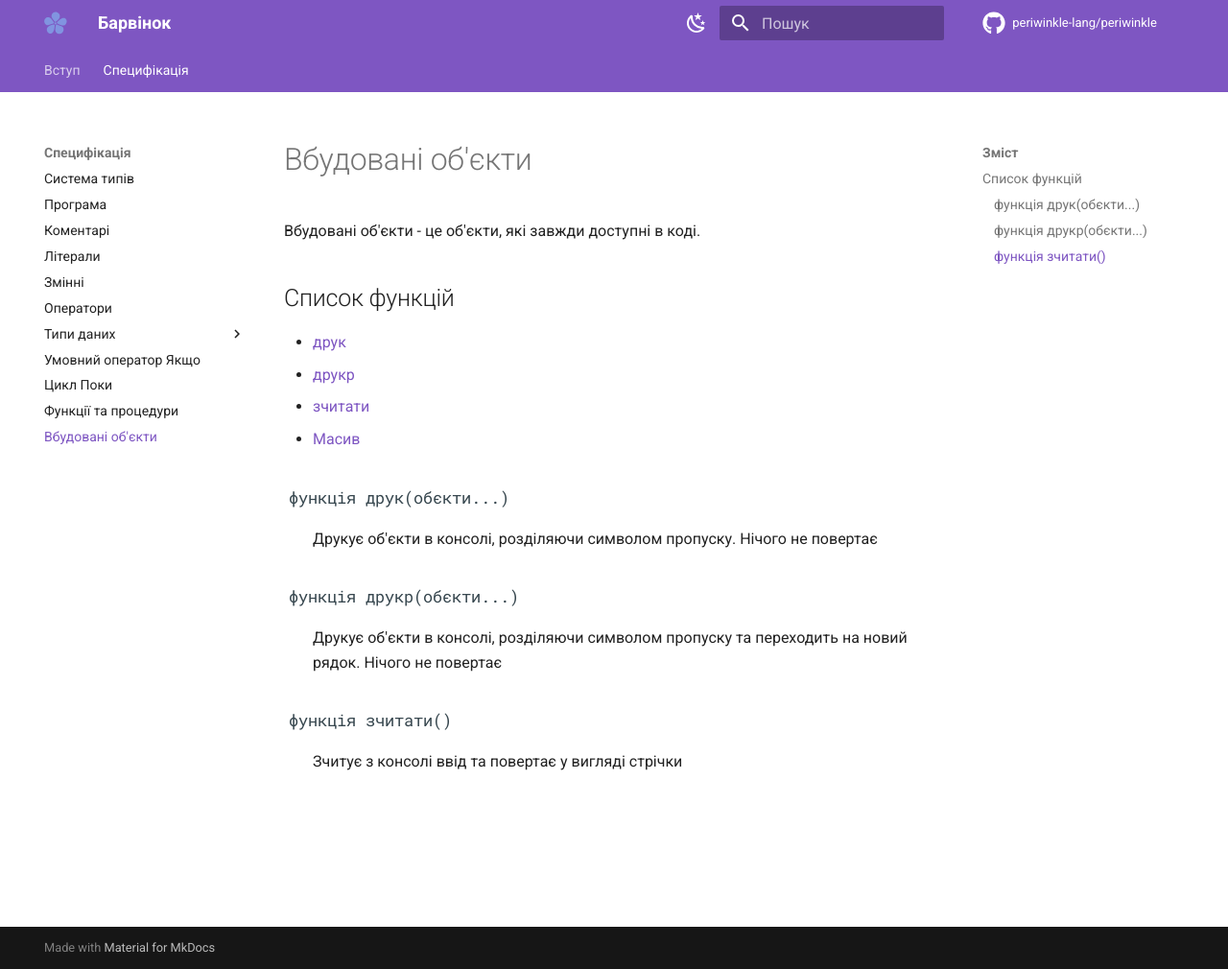
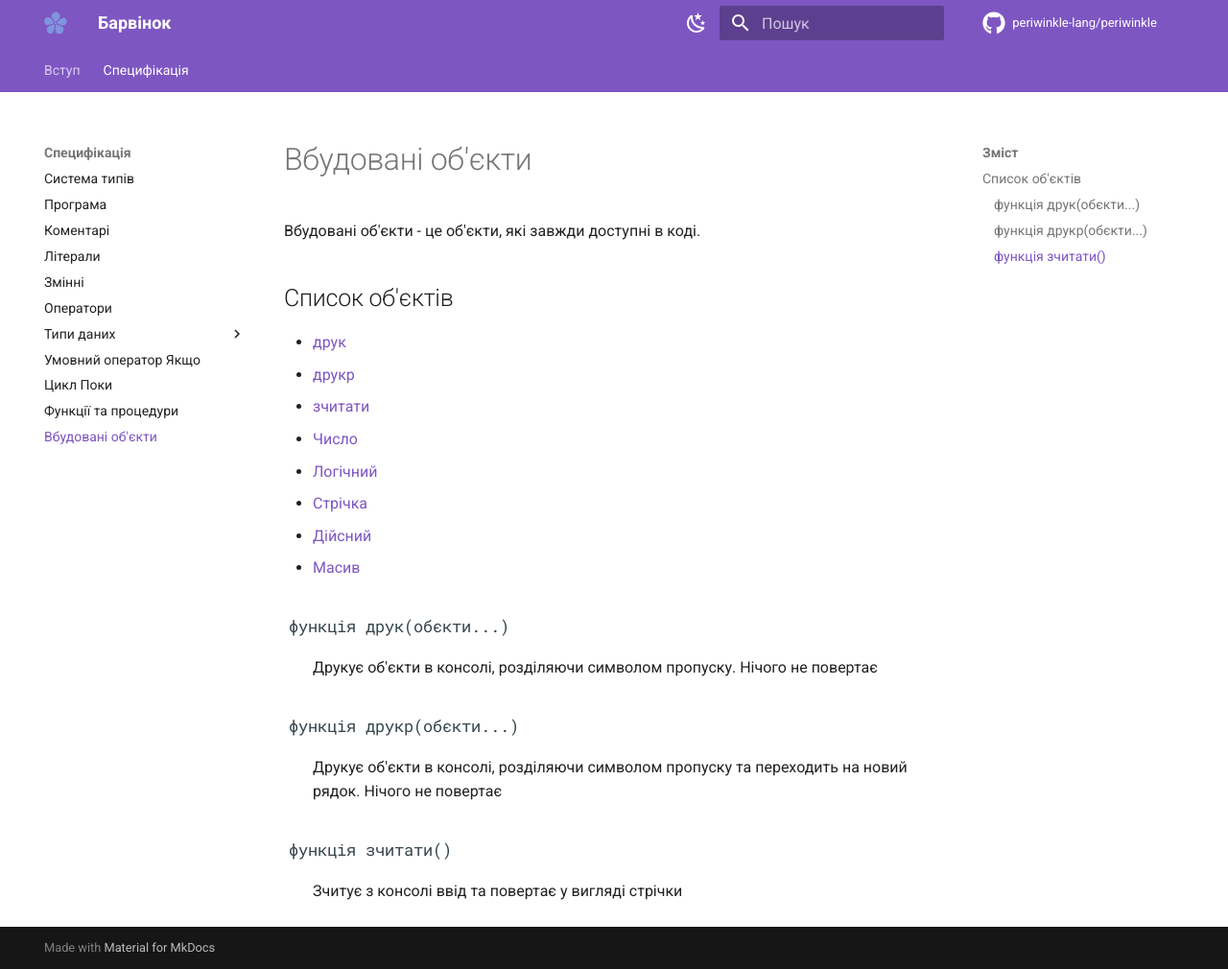
Before and after one commit to periwinkle-lang/periwinkle-docs, an MkDocs documentation site: the page built from docs/specification/builtin.md, in a window 1280 px wide and 1010 px high. Shown: the whole window at 96% size. Built offline with MkDocs 1.6.1 and Material for MkDocs 9.7.7, drawn with Linux system fonts in a browser that asks for light colours; comment, search, counter and statistics services are not loaded.

Commit message:
Оновлення розділу з вбудованими об'єктами

```diff
--- a/docs/specification/builtin.md
+++ b/docs/specification/builtin.md
@@ -2,12 +2,17 @@
 
 Вбудовані об'єкти - це об'єкти, які завжди доступні в коді.
 
-## Список функцій
+## Список об'єктів
 
 + [друк](#_3)
 + [друкр](#_4)
 + [зчитати](#_5)
++ [Число](datatype/number.md)
++ [Логічний](datatype/bool.md)
++ [Стрічка](datatype/string.md)
++ [Дійсний](datatype/real.md)
 + [Масив](datatype/array.md)
+
 
 ### `#!periwinkle функція друк(обєкти...)` {.code-no-color}
 <p style="margin-left: 30px;" markdown>
```
